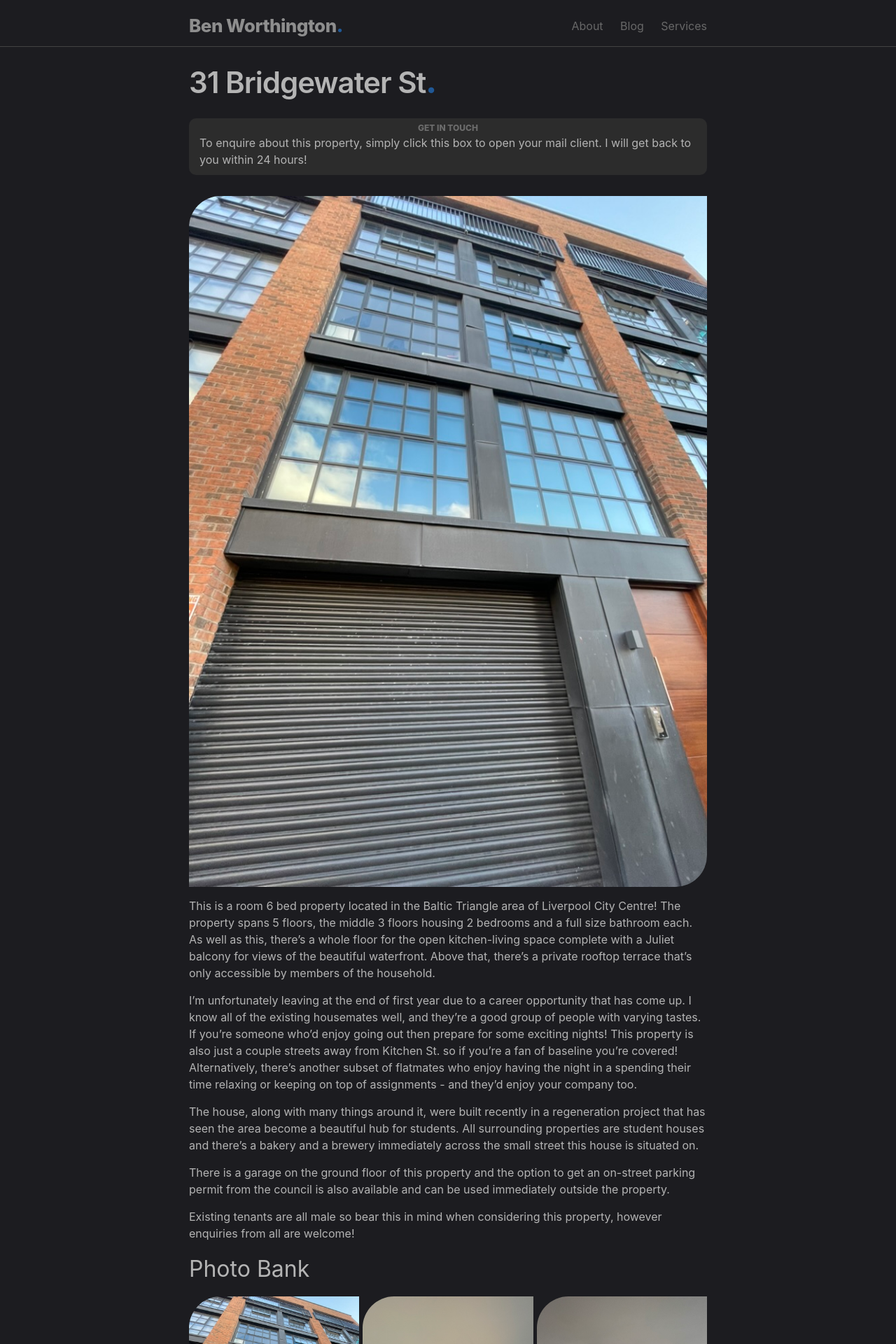
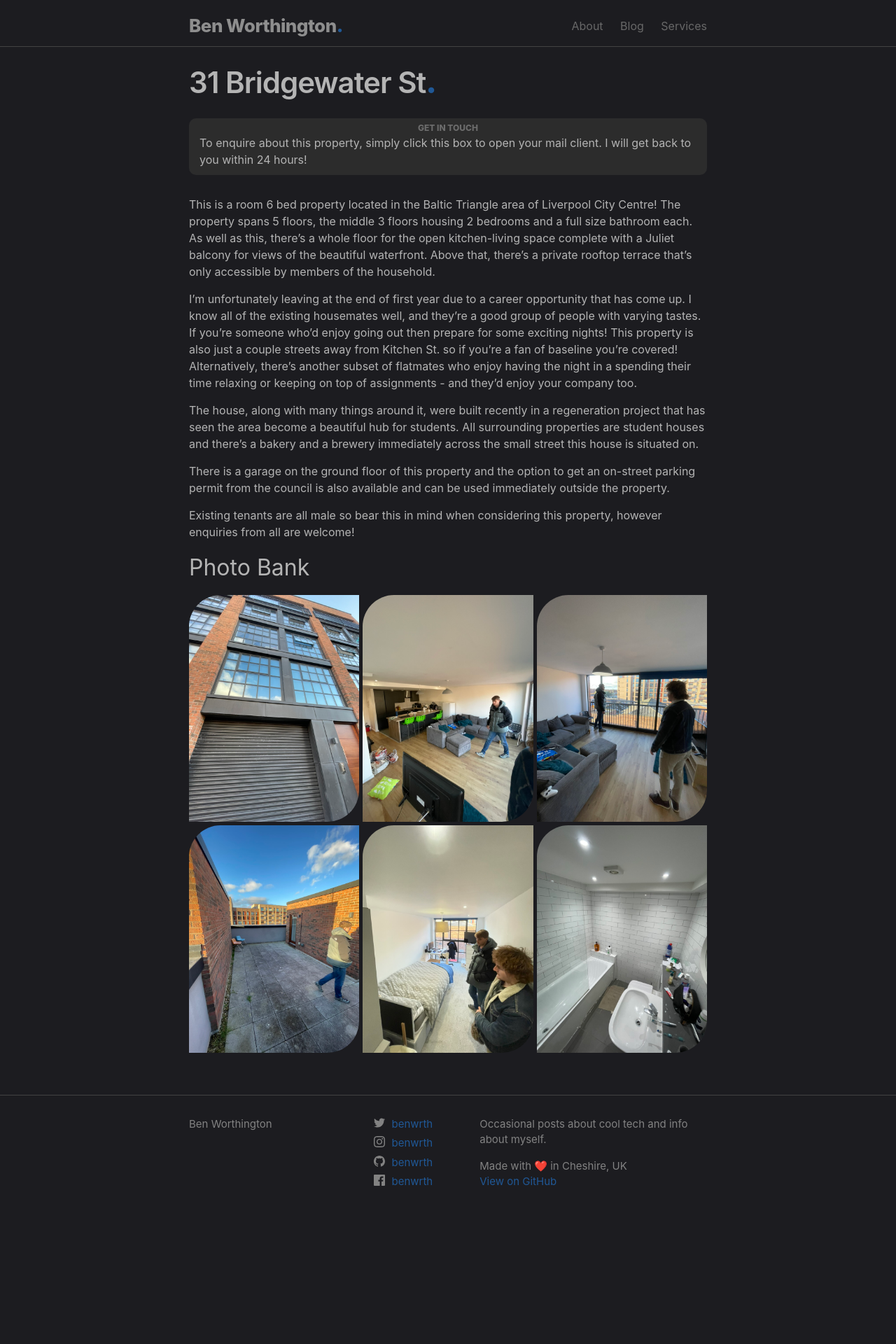
Before and after one commit to benwrth/blog, a Jekyll site: the page built from pages/31-bridgewater-st.md, in a window 1280 px wide. Shown: the top 1920 px of the page at 70% size. Built offline with Jekyll 4.4.1, drawn with Linux system fonts in a browser that asks for light colours; some web fonts are replaced; after the commit the page ends 1760 px from its top, so only the background shows below that.

Commit message:
Remove massive image

```diff
--- a/pages/31-bridgewater-st.md
+++ b/pages/31-bridgewater-st.md
@@ -12,8 +12,6 @@ permalink: /31-bridgewater-st
 </div>
 </a>
 </div>
-
-![Front of Property](/assets/house/front.jpeg)
 
 This is a room 6 bed property located in the Baltic Triangle area of Liverpool City Centre! The property spans 5 floors, the middle 3 floors housing 2 bedrooms and a full size bathroom each. As well as this, there’s a whole floor for the open kitchen-living space complete with a Juliet balcony for views of the beautiful waterfront. Above that, there’s a private rooftop terrace that’s only accessible by members of the household.
 
```
